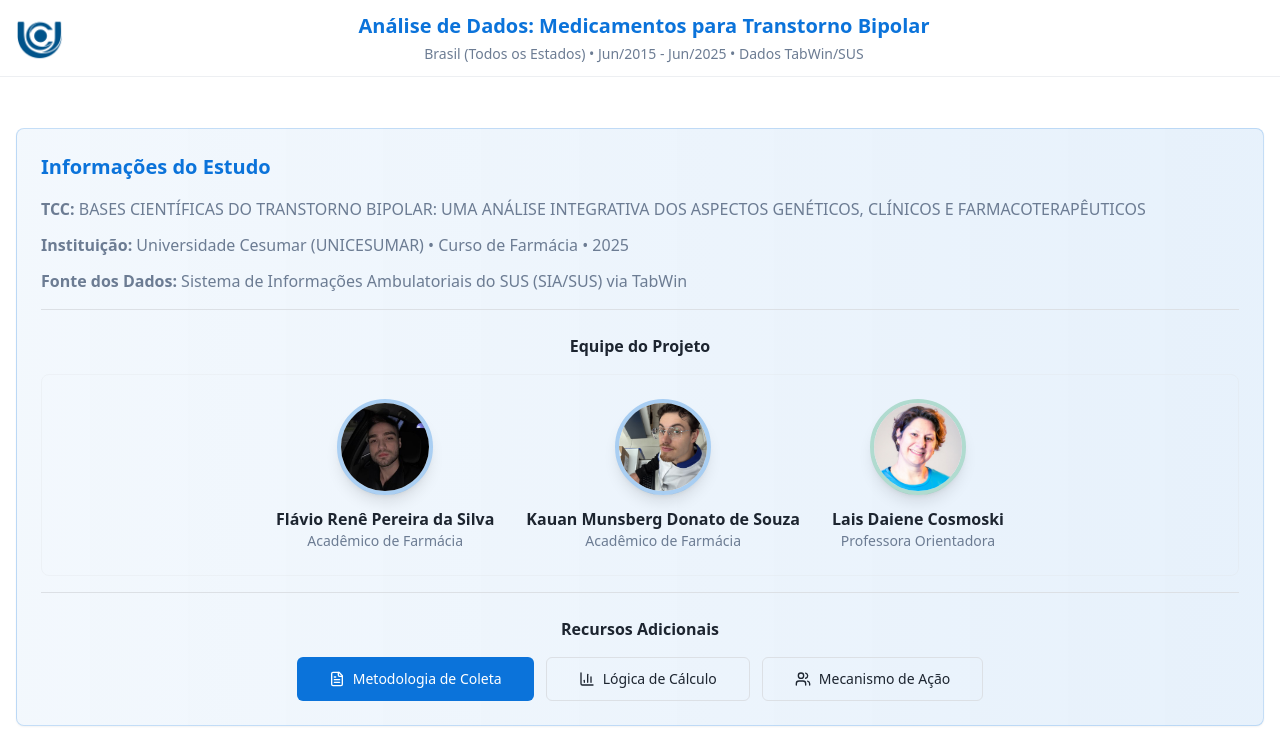
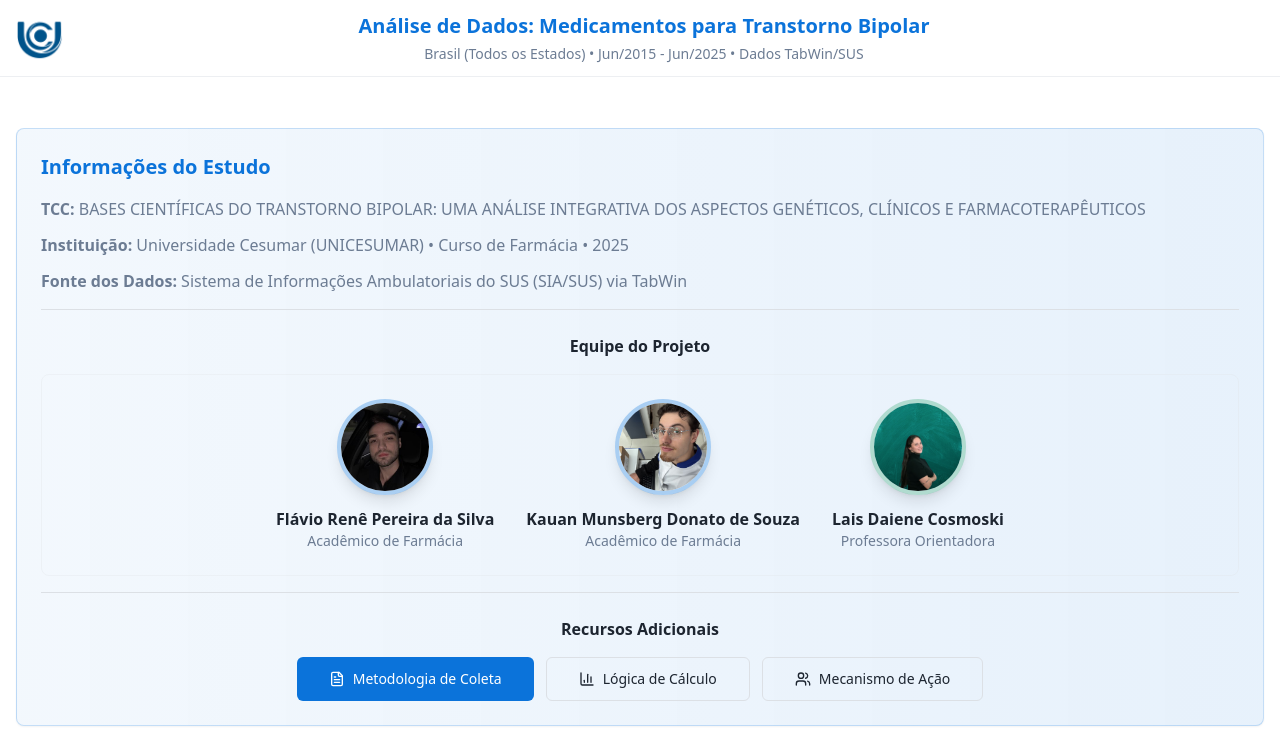
Before and after one commit to renezit0/bipolarmed-data-explorer-26, a React (Vite) app: page / in a window 1280 px wide. Shown: the top 756 px of the page. Built offline with nearby package versions, Linux system fonts and the light colour scheme; no server answers; the database is empty; the HTML template or start-up script is replaced by a standard one.

Commit message:
Replace Juliane's photo

```diff
--- a/src/pages/Index.tsx
+++ b/src/pages/Index.tsx
@@ -21,7 +21,7 @@ import { Loader2, Users, BarChart3, FileText } from 'lucide-react';
 import { useNavigate } from 'react-router-dom';
 import kauanPhoto from '@/assets/kauan.png';
 import flavioPhoto from '@/assets/flavio.jpeg';
-import julianePhoto from '@/assets/juliane.png';
+import laisPhoto from '@/assets/lais.png';
 import unicesumarLogo from '@/assets/unicesumar-logo.png';
 
 const Index = () => {
@@ -180,7 +180,7 @@ const Index = () => {
                     </div>
 
                     <div className="flex flex-col items-center gap-3 text-center">
-                      <img src={julianePhoto} alt="Juliane Nadal Swiech" className="w-24 h-24 rounded-full object-cover border-4 border-accent/30 shadow-lg" />
+                      <img src={laisPhoto} alt="Lais Daiene Cosmoski" className="w-24 h-24 rounded-full object-cover border-4 border-accent/30 shadow-lg" />
                       <div>
                         <p className="font-semibold text-foreground">Lais Daiene Cosmoski</p>
                         <p className="text-sm text-muted-foreground">Professora Orientadora</p>
```
Also changed, not shown: src/assets/lais.png (added).
